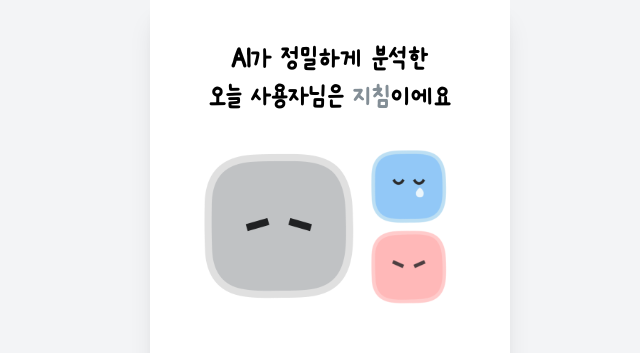
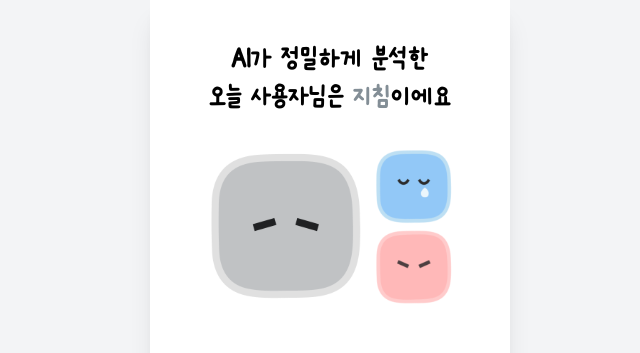
Before and after one commit to team-melog/melog-fe, a Next.js app in the folder apps/web/: page /emotion/result in a window 1280 px wide. Shown: the top 353 px of the page, without its empty margins (310-950 px from the left). Built offline with nearby package versions, Linux system fonts and the light colour scheme; no server answers; a web font is replaced by a local one.

Commit message:
fix: 감정 선택 안한 경우 로직처리

```diff
--- a/apps/web/src/app/emotion/analysis/page.tsx
+++ b/apps/web/src/app/emotion/analysis/page.tsx
@@ -95,7 +95,6 @@ function EmotionAnalysisContent() {
         API_ENDPOINTS.EMOTION.STT.replace(':nickname', user.name),
         formData
       );
-      console.log('===', result);
       return result;
     } catch (e) {
       console.error(e);
@@ -110,7 +109,6 @@ function EmotionAnalysisContent() {
     try {
       setIsAnalyzing(true);
       let result = null;
-      // console.log('payload', recordedAudio, textarea);
       if (recordedAudio) {
         // const audioFile = makeAudioFile(recordedAudio as Blob, user.name);
         // result = await createRecordSTT({
@@ -130,20 +128,21 @@ function EmotionAnalysisContent() {
           nickname: user.name,
           request: {
             text: textarea,
+            ...(selectedEmotion &&
+              selectedIntensity && {
                 userSelectedEmotion: {
                   type: selectedEmotion,
                   percentage: 20 * Number(selectedIntensity),
                 },
+              }),
           },
         });
       }
 
-      console.log('감정 분석 결과:', result);
-
       setAnalysisResult(result);
       // 분석 완료 후 녹음 데이터 정리
       clearRecording();
-
+      if (result) {
         if (selectedEmotion && selectedIntensity && selectedColor) {
           const params = new URLSearchParams({
             emotion: selectedEmotion,
@@ -151,6 +150,9 @@ function EmotionAnalysisContent() {
             color: selectedColor,
           });
           router.push(`/emotion/result?${params.toString()}`);
+        } else {
+          router.push(`/emotion/result`);
+        }
       }
     } catch (e) {
       console.error(e);
--- a/apps/web/src/app/emotion/record/components/EmotionRecordContent.tsx
+++ b/apps/web/src/app/emotion/record/components/EmotionRecordContent.tsx
@@ -18,12 +18,15 @@ function EmotionRecordContentInner() {
   const [transcription] = useState<string>('');
   const [timeLeft, setTimeLeft] = useState(60); // 1분(60초)에서 시작
 
+  const { setRecordedAudio, setTextarea } = useEmotionStore();
+
   const { status, startRecording, stopRecording } = useReactMediaRecorder({
     video: false,
     audio: true,
     blobPropertyBag: { type: 'audio/wav' },
     onStop: (blobUrl, blob) => {
       // blob은 이미 Blob 객체입니다
+      setTextarea('');
       setRecordedAudio(blob);
     },
   });
@@ -72,11 +75,8 @@ function EmotionRecordContentInner() {
   const selectedIntensity = searchParams.get('intensity');
   const selectedColor = searchParams.get('color');
 
-  const { setRecordedAudio } = useEmotionStore();
-
   const handleFinishRecording = async () => {
     await handleStopRecording();
-    // console.log('audioBlob', audioBlob);
 
     // 녹음된 오디오가 있으면 analysis 페이지로 이동
     // if (audioBlob) {
@@ -89,6 +89,8 @@ function EmotionRecordContentInner() {
         color: selectedColor || '',
       });
       router.push(`/emotion/analysis?${params.toString()}`);
+    } else {
+      router.push(`/emotion/analysis`);
     }
     // } else {
     //   // 녹음된 오디오가 없으면 no-result 페이지로
--- a/apps/web/src/app/emotion/result/page.tsx
+++ b/apps/web/src/app/emotion/result/page.tsx
@@ -102,8 +102,8 @@ function EmotionResultContent() {
   // 더미 데이터
   const mainEmotion = currentData.emotions[0];
   const mainColor =
-    emotionColorsByStep[mainEmotion.type as keyof typeof emotionColorsByStep];
-  const mainEmotionColor = mainColor[4];
+    emotionColorsByStep[mainEmotion?.type as keyof typeof emotionColorsByStep];
+  const mainEmotionColor = (mainColor && mainColor[4]) || '#060607';
 
   // percentage를 5단계로 나누어 단계 계산 (0-20: 1단계, 21-40: 2단계, 41-60: 3단계, 61-80: 4단계, 81-100: 5단계)
   const getEmotionStep = (percentage: number) => {
@@ -123,8 +123,8 @@ function EmotionResultContent() {
   };
 
   const mainEmotionIconKey = getEmotionIconKey(
-    mainEmotion.type,
-    mainEmotion.percentage
+    mainEmotion?.type,
+    mainEmotion?.percentage
   );
 
   const onUpdateSelectedEmotion = async () => {
@@ -173,6 +173,10 @@ function EmotionResultContent() {
     }
   };
 
+  const onGoFeed = () => {
+    router.push(`/feed/${currentData.id}`);
+  };
+
   return (
     <Layout showTabBar={false}>
       <div className="min-h-screen bg-white flex flex-col py-10">
@@ -183,7 +187,7 @@ function EmotionResultContent() {
             AI가 정밀하게 분석한
             <br />
             오늘 {user?.name || '사용자'}님은&nbsp;
-            <span style={{ color: mainEmotionColor }}>{mainEmotion.type}</span>
+            <span style={{ color: mainEmotionColor }}>{mainEmotion?.type}</span>
             이에요
           </h1>
 
@@ -191,13 +195,15 @@ function EmotionResultContent() {
           <div className="flex flex-col items-center justify-center mb-8">
             {/* Main Emotion Circle */}
             <div
-              className={`relative mb-4 px-auto  ${
+              className={`relative mb-4 flex w-full justify-center ${
+                currentData.emotions.length > 2 ? 'px-auto gap-2' : 'px-0'
+              }  ${
                 currentData.emotions.length === 1
                   ? 'flex justify-center'
-                  : 'w-4/5'
+                  : 'w-full'
               }`}
             >
-              <div className="w-40 h-40 rounded-lg flex items-center justify-center">
+              <div className="rounded-lg flex items-center ">
                 {mainEmotionIconKey && svgComponents[mainEmotionIconKey] ? (
                   React.createElement(svgComponents[mainEmotionIconKey], {
                     width: currentData.emotions.length === 3 ? 160 : 150,
@@ -205,14 +211,19 @@ function EmotionResultContent() {
                   })
                 ) : (
                   <span className="text-lg text-gray-500">
-                    {mainEmotion.type}
+                    {mainEmotion?.type}
                   </span>
                 )}
               </div>
 
               {/* Secondary Emotion Circles */}
+              <div
+                className={`flex ${
+                  currentData.emotions.length === 3 ? 'flex-col' : ''
+                }`}
+              >
                 {currentData.emotions[1] && (
-                <div className="absolute top-0 right-3 rounded-lg flex items-center justify-center">
+                  <div className="rounded-lg flex items-center justify-center">
                     {(() => {
                       const secondEmotion = currentData.emotions[1]; // 분노 30%
                       const secondEmotionIconKey = getEmotionIconKey(
@@ -221,10 +232,14 @@ function EmotionResultContent() {
                       );
                       return secondEmotionIconKey &&
                         svgComponents[secondEmotionIconKey] ? (
-                      React.createElement(svgComponents[secondEmotionIconKey], {
+                        React.createElement(
+                          svgComponents[secondEmotionIconKey],
+                          {
                             width: currentData.emotions.length === 3 ? 80 : 150,
-                        height: currentData.emotions.length === 3 ? 80 : 150,
-                      })
+                            height:
+                              currentData.emotions.length === 3 ? 80 : 150,
+                          }
+                        )
                       ) : (
                         <span className="text-sm text-gray-500">
                           {secondEmotion.type}
@@ -234,7 +249,7 @@ function EmotionResultContent() {
                   </div>
                 )}
                 {currentData.emotions[2] && (
-                <div className="absolute bottom-0 right-3  rounded-lg flex items-center justify-center">
+                  <div className="rounded-lg flex items-center justify-center">
                     {(() => {
                       const thirdEmotion = currentData.emotions[2]; // 평온 20%
                       const thirdEmotionIconKey = getEmotionIconKey(
@@ -243,10 +258,13 @@ function EmotionResultContent() {
                       );
                       return thirdEmotionIconKey &&
                         svgComponents[thirdEmotionIconKey] ? (
-                      React.createElement(svgComponents[thirdEmotionIconKey], {
+                        React.createElement(
+                          svgComponents[thirdEmotionIconKey],
+                          {
                             width: 80,
                             height: 80,
-                      })
+                          }
+                        )
                       ) : (
                         <span className="text-sm text-gray-500">
                           {thirdEmotion.type}
@@ -255,6 +273,7 @@ function EmotionResultContent() {
                     })()}
                   </div>
                 )}
+              </div>
             </div>
           </div>
 
@@ -339,6 +358,8 @@ function EmotionResultContent() {
             )}
           </div>
 
+          {currentData.userSelectedEmotion ? (
+            <div>
               {activeTab === 'ai' && (
                 <div className="text-center text-sm font-pretendard text-[#B5B8C0] mb-8">
                   미로그가 알려준 오늘의 감정,
@@ -399,14 +420,15 @@ function EmotionResultContent() {
                 >
                   <div className="flex items-center justify-center space-x-3">
                     <div className="w-10 h-10 rounded-full">
-                  {mainEmotionIconKey && svgComponents[mainEmotionIconKey] ? (
+                      {mainEmotionIconKey &&
+                      svgComponents[mainEmotionIconKey] ? (
                         React.createElement(svgComponents[mainEmotionIconKey], {
                           width: 40,
                           height: 40,
                         })
                       ) : (
                         <span className="text-lg text-gray-500">
-                      {mainEmotion.type}
+                          {mainEmotion?.type}
                         </span>
                       )}
                     </div>
@@ -424,6 +446,23 @@ function EmotionResultContent() {
                 </Button>
               </div>
             </div>
+          ) : (
+            <div className="flex justify-center">
+              <Button
+                onClick={onGoFeed}
+                className={`w-4/6 py-4 rounded-xl font-meetme text-xl border-2 : ${
+                  selectedOption === 'change'
+                    ? 'text-white border-gray-500'
+                    : 'bg-white text-black border-[#36393f]'
+                }`}
+              >
+                <div className="flex items-center justify-center space-x-3">
+                  <span>피드로 가기</span>
+                </div>
+              </Button>
+            </div>
+          )}
+        </div>
       </div>
     </Layout>
   );
--- a/apps/web/src/app/emotion/write/page.tsx
+++ b/apps/web/src/app/emotion/write/page.tsx
@@ -110,8 +110,9 @@ function EmotionWriteContent() {
           intensity: selectedIntensity || '',
           color: selectedColor || '',
         });
-        router.push(`/emotion/analysis?${params.toString()}`);
+        return router.push(`/emotion/analysis?${params.toString()}`);
       }
+      return router.push(`/emotion/analysis`);
     } else {
       // 텍스트가 없으면 에러 메시지 표시
       setErrorMessage('텍스트를 입력해주세요');
--- a/apps/web/src/app/feed/[id]/page.tsx
+++ b/apps/web/src/app/feed/[id]/page.tsx
@@ -226,7 +226,8 @@ export default function FeedDetailPage() {
   const mainEmotion =
     (emotionDetail as unknown as EmotionDetailResponse) &&
     (emotionDetail as unknown as EmotionDetailResponse)?.emotions &&
-    (emotionDetail as unknown as EmotionDetailResponse)?.emotions.reduce(
+    (emotionDetail as unknown as EmotionDetailResponse)?.emotions.length &&
+    (emotionDetail as unknown as EmotionDetailResponse)?.emotions?.reduce(
       (prev, current) => (prev.percentage > current.percentage ? prev : current)
     );
 
```
Lines whose indentation alone changed are shown as unchanged.
